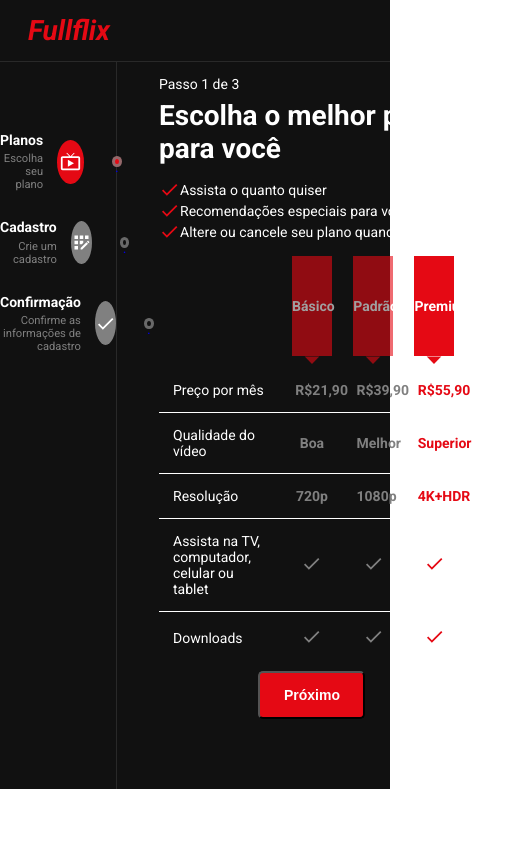
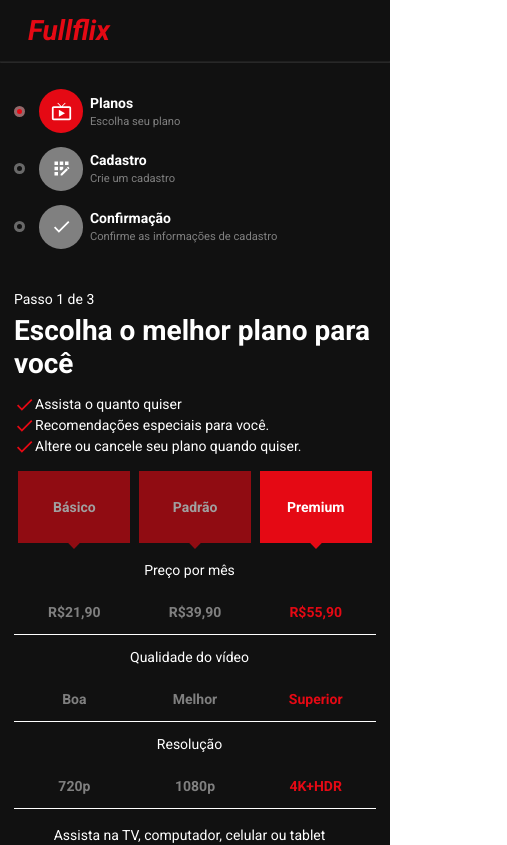
Before and after one commit to NatanTeixeiraVieira/fullflix, a React (Vite) app: page /signup/plans in a window 390 px wide. Shown: the top 845 px of the page, 507 px wide, since content can reach past the window. Built offline with nearby package versions, Linux system fonts and the light colour scheme.

Commit message:
feat: Add responsiveness on plans page and themeSignup

```diff
--- a/src/components/SignupItem/index.jsx
+++ b/src/components/SignupItem/index.jsx
@@ -31,9 +31,7 @@ export default function SignupItem({ title, description, icon, path, active }) {
               ? { backgroundColor: '#e50914' }
               : { backgroundColor: '#111' }
           }
-        >
-          .
-        </div>
+        />
       </Link>
     </div>
   );
--- a/src/components/SignupItem/styles.css
+++ b/src/components/SignupItem/styles.css
@@ -41,3 +41,19 @@
   margin: 0 -0.4rem 0 2rem;
   background-color: #111;
 }
+
+@media (max-width: 760px) {
+  .signup_item_steps .title,
+  .signup_item_steps .description {
+    text-align: start;
+  }
+  .signup_item_steps .icon_area {
+    order: -5;
+    margin-right: 0.5rem;
+  }
+  .signup_item_steps .point {
+    display: block;
+    order: -10;
+    margin: 0 1rem 0 0;
+  }
+}
--- a/src/components/ThemeSignup/index.jsx
+++ b/src/components/ThemeSignup/index.jsx
@@ -7,6 +7,7 @@ export default function ThemeSignup({ children }) {
   const { currentStep } = useContext(SignupContext);
   return (
     <div className="theme_signup">
+      <hr className="header_underline" />
       <section className="signup_steps">
         <SignupItem
           title="Planos"
--- a/src/components/ThemeSignup/styles.css
+++ b/src/components/ThemeSignup/styles.css
@@ -6,17 +6,40 @@
   padding-top: 4.375rem;
 }
 
+.header_underline {
+  position: absolute;
+  width: 100%;
+  opacity: 0.1;
+  margin: 0;
+}
+
 .theme_signup .signup_steps {
   display: flex;
   flex-direction: column;
-  padding-top: 5rem;
+  padding: calc(25vh - 4.375rem) 0 0 1rem;
   gap: 2rem;
   width: 30%;
   border-right: 1px solid rgba(255, 255, 255, 0.1);
-  border-top: 1px solid rgba(255, 255, 255, 0.1);
 }
 
 .theme_signup .page {
   flex: 1;
-  border-top: 1px solid rgba(255, 255, 255, 0.1);
 }
+
+@media (max-width: 760px) {
+  .theme_signup {
+    flex-direction: column;
+  }
+  .theme_signup .signup_steps {
+    width: 100%;
+    gap: 1rem;
+    padding: 2rem 2rem 3rem 2rem;
+    border: none;
+  }
+}
+
+@media (max-width: 550px) {
+  .theme_signup .signup_steps {
+    padding-left: 1rem;
+  }
+}
--- a/src/pages/Signup/Plans/styles.css
+++ b/src/pages/Signup/Plans/styles.css
@@ -29,14 +29,13 @@
   flex-direction: column;
   align-items: center;
   width: 20%;
-  height: 8rem;
   padding: 0;
 }
-.identifier {
+.plans .identifier {
   position: absolute;
   width: calc(0.2 * (100% - 35%));
   height: 400px;
-  z-index: 500;
+  z-index: 1000;
   margin: 0;
   opacity: 0;
 }
@@ -49,7 +48,7 @@
 }
 .plans_name svg {
   display: flex;
-  margin-top: -1.01rem;
+  margin-top: -1.1rem;
   font-size: 4rem;
   color: #e50914;
   height: 2.5rem;
@@ -58,6 +57,7 @@
   box-sizing: border-box;
   width: 100%;
   border-collapse: collapse;
+  margin-top: -1rem;
 }
 .table_plans tr {
   display: flex;
@@ -70,7 +70,7 @@
 .table_plans td {
   padding: 1rem;
 }
-.table-description {
+.table_plans .table-description {
   width: 40%;
 }
 .table-basic,
@@ -96,3 +96,61 @@
   border-radius: 5px;
   cursor: pointer;
 }
+
+@media (max-width: 1020px) {
+  .plans_name {
+    justify-content: center;
+  }
+  .plan_basic,
+  .plan_standard,
+  .plan_premium {
+    flex: 1;
+  }
+  .plans .identifier {
+    width: calc(0.3 * (100% - 35%));
+    height: 600px;
+  }
+  .plans_name span {
+    padding: 2rem 0;
+    width: 93%;
+  }
+  .table_plans tr {
+    padding-top: 3rem;
+  }
+  .table_plans .table-description {
+    text-align: center;
+    width: 60%;
+    position: absolute;
+    margin-bottom: 6rem;
+  }
+  .table-basic,
+  .table-standard,
+  .table-premium {
+    flex: 1;
+  }
+  .plans .button-next_page {
+    width: 90%;
+  }
+}
+
+@media (max-width: 760px) {
+  .plans {
+    padding: 0 2rem;
+  }
+  .plans .identifier {
+    width: 30%;
+    height: 520px;
+  }
+  .table_plans .table-description {
+    width: 90%;
+  }
+}
+
+@media (max-width: 550px) {
+  .plans {
+    padding: 0 1rem;
+  }
+  .plans .button-next_page {
+    width: 100%;
+  }
+}
```
Also changed, not shown: src/hooks/useSignup.js (deleted, +0 -11 lines).
